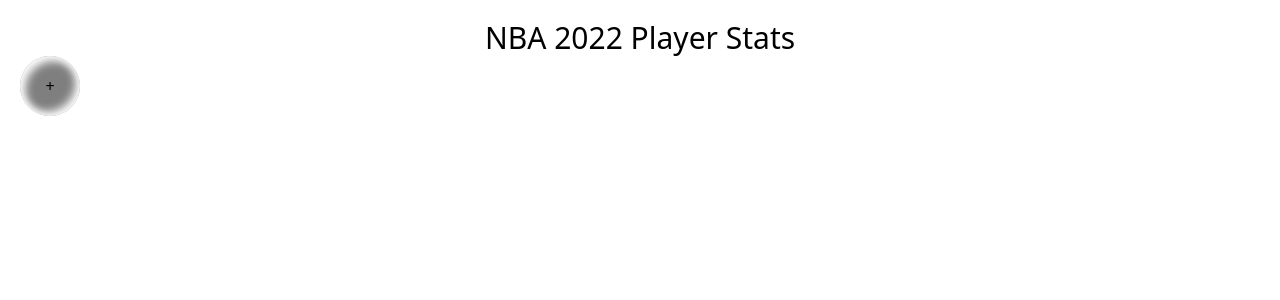
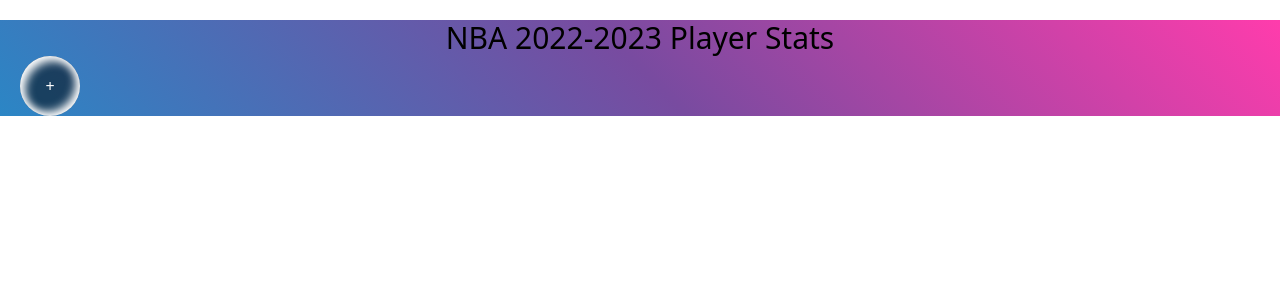
Before and after one commit to vic-tran/nba, a React (Create React App) app: page / in a window 1280 px wide. Shown: the top 300 px of the page. Built offline with nearby package versions, Linux system fonts and the light colour scheme; the HTML template or start-up script is replaced by a standard one.

Commit message:
CSS styling on playercards

```diff
--- a/src/components/Home.jsx
+++ b/src/components/Home.jsx
@@ -1,11 +1,10 @@
 import React from "react";
-import PlayerCard from "./PlayerCard";
 import PlayerCardList from "./PlayerCardList";
 
 
 function Home () {
   return (
-    <div>
+    <div className="screen">
       <PlayerCardList />
     </div>
   );
--- a/src/components/PlayerCard.jsx
+++ b/src/components/PlayerCard.jsx
@@ -113,7 +113,7 @@
           <label className="font-bold">
             Name:
             <input
-              className="font-normal"
+              className="playerCard"
               type="text"
               value = {this.state.value}
               onChange={this.handleChange}
--- a/src/components/PlayerCardList.jsx
+++ b/src/components/PlayerCardList.jsx
@@ -21,7 +21,7 @@
 
   return (
     <div>
-      <h2 className="flex justify-center text-3xl mt-5">NBA 2022 Player Stats</h2>
+      <h2 className="flex justify-center text-3xl mt-5">NBA 2022-2023 Player Stats</h2>
       <div>
         <button className="addPlayer" onClick={handleAddPlayer}>
           +
--- a/src/index.css
+++ b/src/index.css
@@ -4,6 +4,7 @@
 
 
 .playerCard {
+    color: white;
     border-radius: 20px;
     border: 1px solid rgba(54,69,98, 0.18);
     padding: 1%;
@@ -18,6 +19,7 @@
 }
 
 .addPlayer {
+    color: white;
     width: 60px;
     height: 60px;
     border-radius: 30px;
@@ -29,3 +31,11 @@
     transition: all 0.2s ease-in-out;
     box-shadow: inset -4px -4px 10px #FFFF, inset 4px 4px 10px 1px #FFFF;
 }
+
+.screen {
+
+    background-color: #1E2A3E;
+    background-color: #FF3CAC;
+    background-image: linear-gradient(225deg, #FF3CAC 0%, #784BA0 50%, #2B86C5 100%);
+
+}
```
